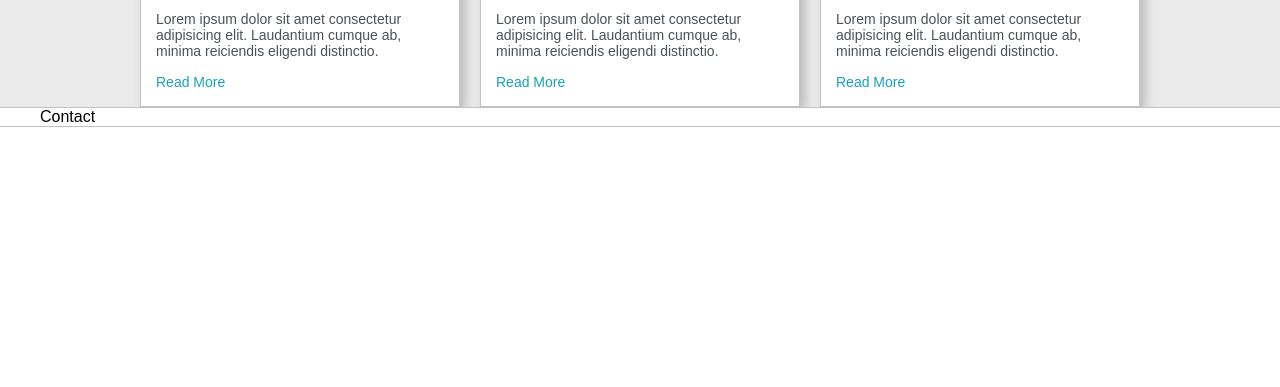
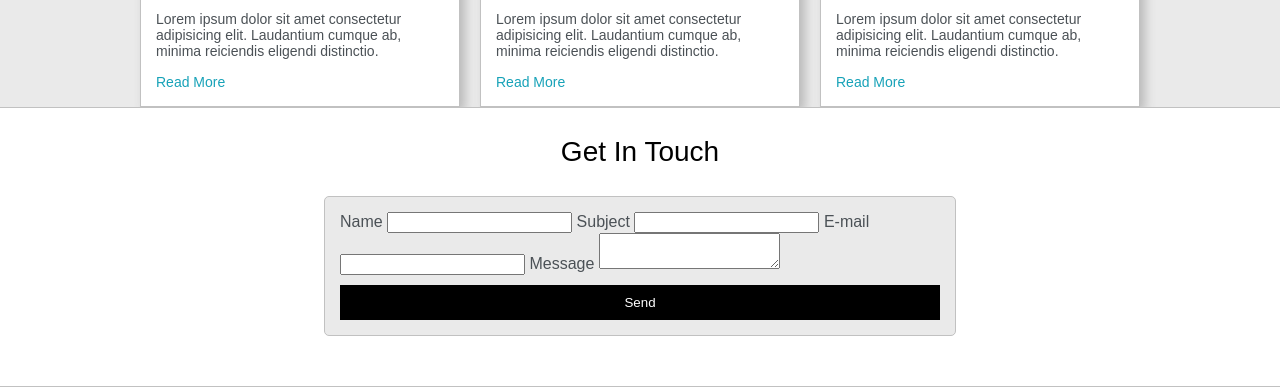
Before and after one commit to mrivasperez/modern-portfolio-template, a plain HTML site: page index.html in a window 1280 px wide. Shown: the part 1645-2032 px from the top of the page. Before the commit the page ends 1772 px from the top, so only its background shows below. Drawn offline with Linux system fonts and the light colour scheme; a web font is replaced by a local one.

Commit message:
added comments to CSS

```diff
--- a/assets/style.css
+++ b/assets/style.css
@@ -20,6 +20,7 @@
 @import url("https://fonts.googleapis.com/css2?family=Recursive:wght@300;400;600&display=swap");
 
 /* Site Variables */
+
 :root {
   --mainColor: #eaeaea;
   --secondaryColor: #fff;
@@ -29,9 +30,10 @@
   --themeDotBorder: #24292e;
   --previewBg: rgba(251, 249, 243, 0.8);
   --previewShadow: #f0ead6;
+  --btnColor: black;
 }
 
-/* Clear default html style formatting */
+/* Clear and change default HTML style formatting */
 html,
 body {
   padding: 0;
@@ -98,6 +100,8 @@ input,
 textarea {
   color: var(--secondaryTextColor);
 }
+
+/* Header */
 
 .s1 {
   background-color: var(--mainColor);
@@ -295,6 +299,7 @@ textarea {
   left: -5px;
 }
 
+/* About section */
 .about-wrapper {
   display: grid;
   grid-template-columns: repeat(auto-fit, minmax(320px, 1fr));
@@ -318,6 +323,8 @@ textarea {
 #social_img {
   width: 100%;
 }
+
+/* "Some of my work" section */
 
 .post-wrapper {
   display: grid;
@@ -357,6 +364,31 @@ textarea {
   font-size: 14px;
 }
 
+/* Contact Form */
+
+#contact-form {
+  display: block;
+  max-width: 600px;
+  margin: 0 auto;
+  border: 1px solid var(--borderColor);
+  padding: 15px;
+  border-radius: 5px;
+  background-color: var(--mainColor);
+  margin-bottom: 50px;
+}
+
+#submit-btn {
+  margin-top: 10px;
+  width: 100%;
+  padding-top: 10px;
+  padding-bottom: 10px;
+  color: #fff;
+  background-color: var(--btnColor);
+  border: none;
+}
+
+/* Responsive Settings */
+
 @media screen and (max-width: 1200px) {
   .main-container {
     width: 95%;
--- a/index.html
+++ b/index.html
@@ -200,7 +200,24 @@
 
     <!-- Contact -->
     <section class="s2">
-      <div class="main-container">Contact</div>
+      <div class="main-container">
+        <h3 style="text-align: center;">Get In Touch</h3>
+        <form id="contact-form">
+          <label for="name">Name</label>
+          <input type="text" name="name" class="input-field" />
+
+          <label for="subject">Subject</label>
+          <input type="text" name="subject" class="input-field" />
+
+          <label for="email">E-mail</label>
+          <input type="text" name="email" class="input-field" />
+
+          <label for="message">Message</label>
+          <textarea name="message" id="" class="input-field"></textarea>
+
+          <input id="submit-btn" type="submit" value="Send" />
+        </form>
+      </div>
     </section>
   </body>
 </html>
```
